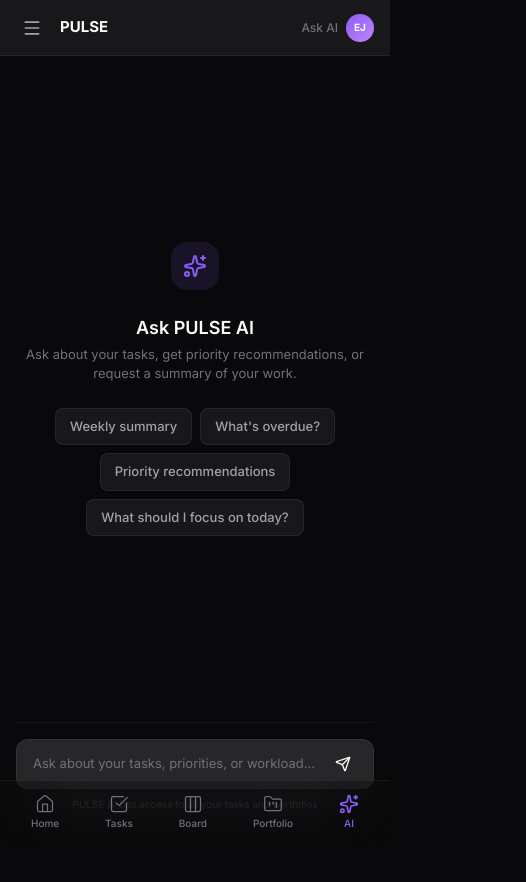
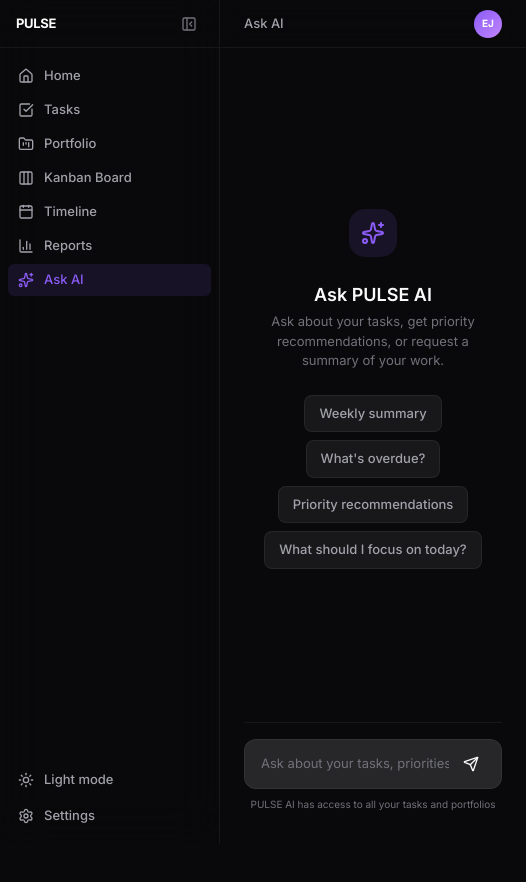
Before and after one commit to Eshgin-HR/pulse, a Next.js app: page /ai in a window 390 px wide. Shown: the top 882 px of the page, 526 px wide, since content can reach past the window. After the commit the page ends 844 px from the top, so only its background shows below. Built offline with nearby package versions, Linux system fonts and the light colour scheme.

Commit message:
revert: remove broken mobile layout, back to desktop-only sidebar

```diff
--- a/src/app/(app)/layout.tsx
+++ b/src/app/(app)/layout.tsx
@@ -18,8 +18,6 @@ import {
   PanelLeft,
   Sun,
   Moon,
-  Menu,
-  X,
 } from 'lucide-react';
 
 const navItems = [
@@ -30,14 +28,6 @@ const navItems = [
   { href: '/timeline', label: 'Timeline', icon: Calendar },
   { href: '/reports', label: 'Reports', icon: BarChart3 },
   { href: '/ai', label: 'Ask AI', icon: Sparkles },
-];
-
-const mobileNavItems = [
-  { href: '/home', label: 'Home', icon: Home },
-  { href: '/tasks', label: 'Tasks', icon: CheckSquare },
-  { href: '/board', label: 'Board', icon: Columns3 },
-  { href: '/portfolio', label: 'Portfolio', icon: FolderKanban },
-  { href: '/ai', label: 'AI', icon: Sparkles },
 ];
 
 const pageTitles: Record<string, string> = {
@@ -54,8 +44,9 @@ const pageTitles: Record<string, string> = {
 export default function AppLayout({ children }: { children: React.ReactNode }) {
   const pathname = usePathname();
   const [collapsed, setCollapsed] = useState(false);
-  const [mobileMenuOpen, setMobileMenuOpen] = useState(false);
   const { theme, toggle, set: setTheme } = useThemeStore();
+  const sideW = collapsed ? 'w-[60px]' : 'w-[220px]';
+  const mainMl = collapsed ? 'ml-[60px]' : 'ml-[220px]';
 
   useEffect(() => {
     const saved = localStorage.getItem('pulse-theme') as 'dark' | 'light' | null;
@@ -63,19 +54,14 @@ export default function AppLayout({ children }: { children: React.ReactNode }) {
     else document.documentElement.setAttribute('data-theme', 'dark');
   }, [setTheme]);
 
-  // Close mobile menu on navigate
-  useEffect(() => { setMobileMenuOpen(false); }, [pathname]);
-
   const currentTitle = Object.entries(pageTitles).find(([k]) => pathname.startsWith(k))?.[1] || '';
-  const sideW = collapsed ? 'w-[60px]' : 'w-[220px]';
-  const mainMl = collapsed ? 'ml-[60px]' : 'ml-[220px]';
 
   return (
     <div className="flex min-h-screen bg-app">
-      {/* ═══ DESKTOP SIDEBAR ═══ */}
+      {/* Sidebar */}
       <aside className={cn(
         sideW,
-        'hidden lg:flex shrink-0 bg-surface/50 backdrop-blur-xl border-r border-border fixed h-screen z-30 flex-col transition-all duration-200'
+        'shrink-0 bg-surface/50 backdrop-blur-xl border-r border-border fixed h-screen z-30 flex flex-col transition-all duration-200'
       )}>
         <div className={cn('flex items-center h-12 border-b border-border', collapsed ? 'justify-center px-2' : 'justify-between px-4')}>
           {!collapsed && <span className="text-sm font-bold text-tx-primary tracking-tight">PULSE</span>}
@@ -114,88 +100,18 @@ export default function AppLayout({ children }: { children: React.ReactNode }) {
         </div>
       </aside>
 
-      {/* ═══ MOBILE SLIDE-OUT MENU ═══ */}
-      {mobileMenuOpen && (
-        <div className="lg:hidden fixed inset-0 z-50">
-          <div className="absolute inset-0 bg-black/50 backdrop-blur-sm" onClick={() => setMobileMenuOpen(false)} />
-          <div className="absolute left-0 top-0 bottom-0 w-[260px] bg-surface border-r border-border flex flex-col">
-            <div className="flex items-center justify-between h-14 px-4 border-b border-border">
-              <span className="text-md font-bold text-tx-primary">PULSE</span>
-              <button onClick={() => setMobileMenuOpen(false)} className="p-1.5 rounded-md hover:bg-subtle text-tx-muted"><X size={18} /></button>
-            </div>
-            <nav className="flex-1 px-3 py-4 flex flex-col gap-1">
-              {navItems.map(item => {
-                const isActive = pathname === item.href || pathname.startsWith(item.href + '/');
-                return (
-                  <Link key={item.label} href={item.href}
-                    className={cn('flex items-center gap-3 h-10 px-3 rounded-lg text-sm font-medium transition-colors',
-                      isActive ? 'bg-brand-subtle text-brand' : 'text-tx-secondary hover:text-tx-primary hover:bg-subtle')}>
-                    <item.icon size={18} />
-                    <span>{item.label}</span>
-                  </Link>
-                );
-              })}
-            </nav>
-            <div className="px-3 pb-4 flex flex-col gap-1">
-              <button onClick={toggle} className="flex items-center gap-3 h-10 px-3 rounded-lg text-sm font-medium text-tx-secondary hover:bg-subtle">
-                {theme === 'dark' ? <Sun size={18} /> : <Moon size={18} />}
-                {theme === 'dark' ? 'Light mode' : 'Dark mode'}
-              </button>
-              <Link href="/settings" className={cn('flex items-center gap-3 h-10 px-3 rounded-lg text-sm font-medium transition-colors',
-                pathname === '/settings' ? 'bg-brand-subtle text-brand' : 'text-tx-secondary hover:bg-subtle')}>
-                <Settings size={18} /> Settings
-              </Link>
-            </div>
-          </div>
-        </div>
-      )}
-
-      {/* ═══ MAIN CONTENT ═══ */}
-      <div className={cn('flex-1 flex flex-col transition-all duration-200', `lg:${mainMl}`)}>
-        {/* Topbar — desktop */}
-        <header className="hidden lg:flex h-12 bg-app/80 backdrop-blur-md border-b border-border px-6 items-center justify-between sticky top-0 z-20">
+      {/* Main content */}
+      <div className={cn(mainMl, 'flex-1 flex flex-col transition-all duration-200')}>
+        <header className="h-12 bg-app/80 backdrop-blur-md border-b border-border px-6 flex items-center justify-between sticky top-0 z-20">
           <span className="text-sm font-medium text-tx-secondary">{currentTitle}</span>
           <div className="w-7 h-7 rounded-full bg-gradient-to-br from-brand to-purple-400 flex items-center justify-center">
             <span className="text-[10px] font-bold text-white">EJ</span>
           </div>
         </header>
-
-        {/* Topbar — mobile */}
-        <header className="lg:hidden flex h-14 bg-surface border-b border-border px-4 items-center justify-between sticky top-0 z-20">
-          <div className="flex items-center gap-3">
-            <button onClick={() => setMobileMenuOpen(true)} className="p-1.5 rounded-md hover:bg-subtle text-tx-secondary">
-              <Menu size={20} />
-            </button>
-            <span className="text-md font-bold text-tx-primary">PULSE</span>
-          </div>
-          <div className="flex items-center gap-2">
-            <span className="text-xs font-medium text-tx-muted">{currentTitle}</span>
-            <div className="w-7 h-7 rounded-full bg-gradient-to-br from-brand to-purple-400 flex items-center justify-center">
-              <span className="text-[10px] font-bold text-white">EJ</span>
-            </div>
-          </div>
-        </header>
-
-        {/* Content */}
-        <main className="flex-1 p-4 lg:p-6 pb-20 lg:pb-6">
+        <main className="flex-1 p-6">
           {children}
         </main>
       </div>
-
-      {/* ═══ MOBILE BOTTOM NAV ═══ */}
-      <nav className="lg:hidden fixed bottom-0 left-0 right-0 h-16 bg-surface/90 backdrop-blur-xl border-t border-border flex items-center justify-around px-2 z-30">
-        {mobileNavItems.map(item => {
-          const isActive = pathname === item.href || pathname.startsWith(item.href + '/');
-          return (
-            <Link key={item.label} href={item.href}
-              className={cn('flex flex-col items-center gap-0.5 py-1 px-3 rounded-lg transition-colors',
-                isActive ? 'text-brand' : 'text-tx-muted')}>
-              <item.icon size={20} strokeWidth={isActive ? 2 : 1.5} />
-              <span className="text-[10px] font-medium">{item.label}</span>
-            </Link>
-          );
-        })}
-      </nav>
     </div>
   );
 }
```
